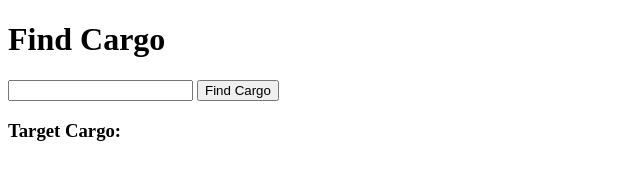
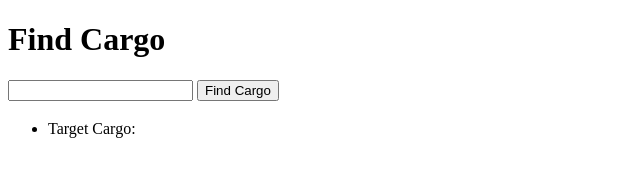
Before and after one commit to emreesimdev/js-ts-core-foundations, a plain HTML site: page 01-vanilla-js/07-dom-manipulation/index.html in a window 1280 px wide. Both pictures are taken after a click on the button "Find Cargo". Shown: the whole page, without its empty margins (0-640 px from the left). Drawn offline with Linux system fonts and the light colour scheme.

Commit message:
feat: implement dynamic cargo list rendering and UI input clear

```diff
--- a/01-vanilla-js/07-dom-manipulation/app.js
+++ b/01-vanilla-js/07-dom-manipulation/app.js
@@ -7,7 +7,6 @@ const searchButton = document.querySelector("#searchBtn");
 searchButton.addEventListener("click", () => {
   console.log(`Target Cargo: ${searchInput.value}`);
 });
-*/
 
 // --- SECTION 2: DOM UPDATING ---
 
@@ -18,3 +17,17 @@ searchButton.addEventListener("click", () => {
   document.querySelector("#resultDisplay").textContent =
     `Target Cargo: ${searchInput.value}`;
 });
+*/
+
+// --- SECTION 3: DYNAMIC ELEMENT CREATION ---
+
+const searchInput = document.querySelector("#cargoInput");
+const searchButton = document.querySelector("#searchBtn");
+const cargoList = document.querySelector("#cargoList");
+
+searchButton.addEventListener("click", () => {
+  const newCargoItem = document.createElement("li");
+  newCargoItem.textContent = `Target Cargo: ${searchInput.value}`;
+  cargoList.appendChild(newCargoItem);
+  searchInput.value = "";
+});
--- a/01-vanilla-js/07-dom-manipulation/index.html
+++ b/01-vanilla-js/07-dom-manipulation/index.html
@@ -12,6 +12,7 @@
 
     <button id="searchBtn">Find Cargo</button>
     <h3 id="resultDisplay"></h3>
+    <ul id="cargoList"></ul>
 
     <script src="app.js"></script>
   </body>
```
